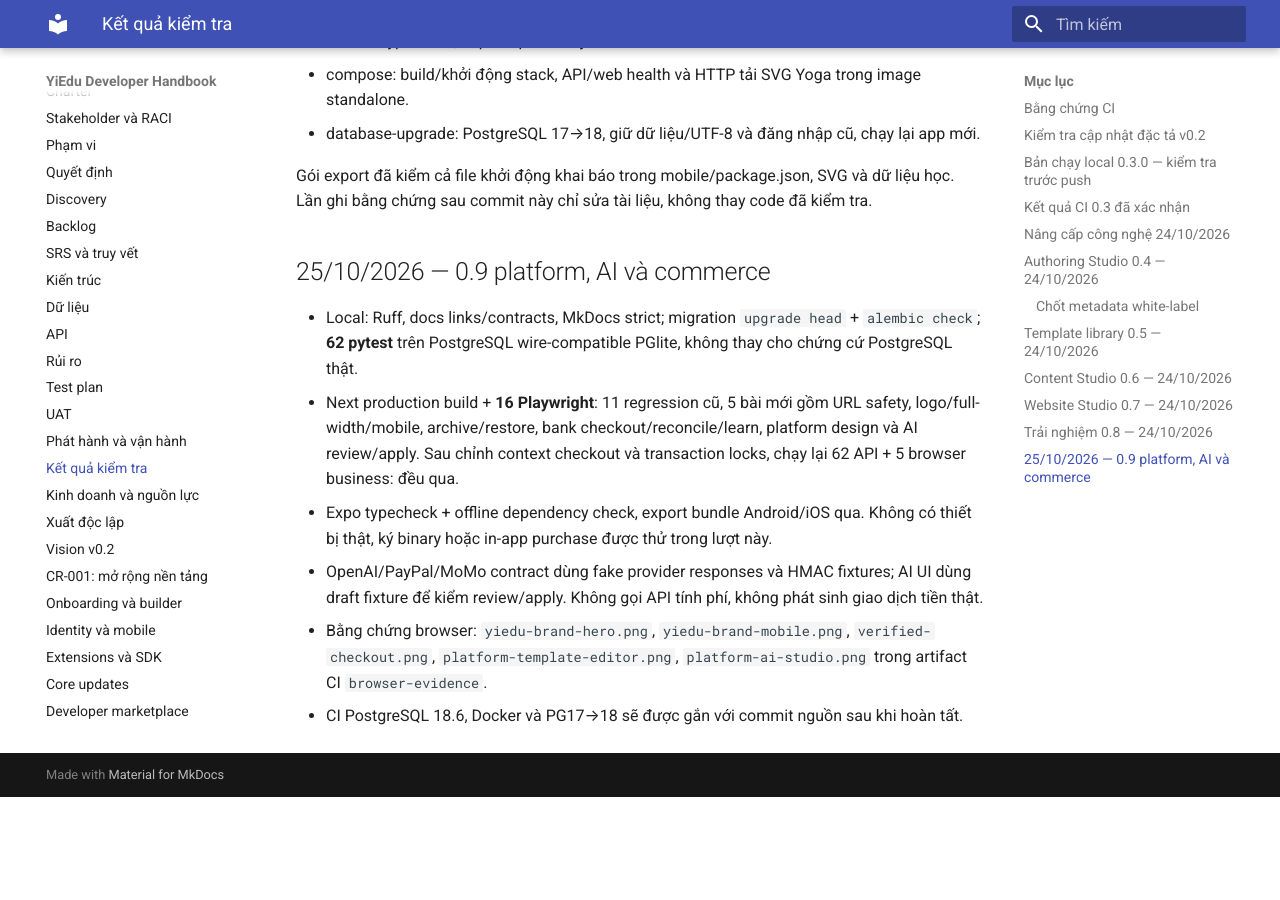
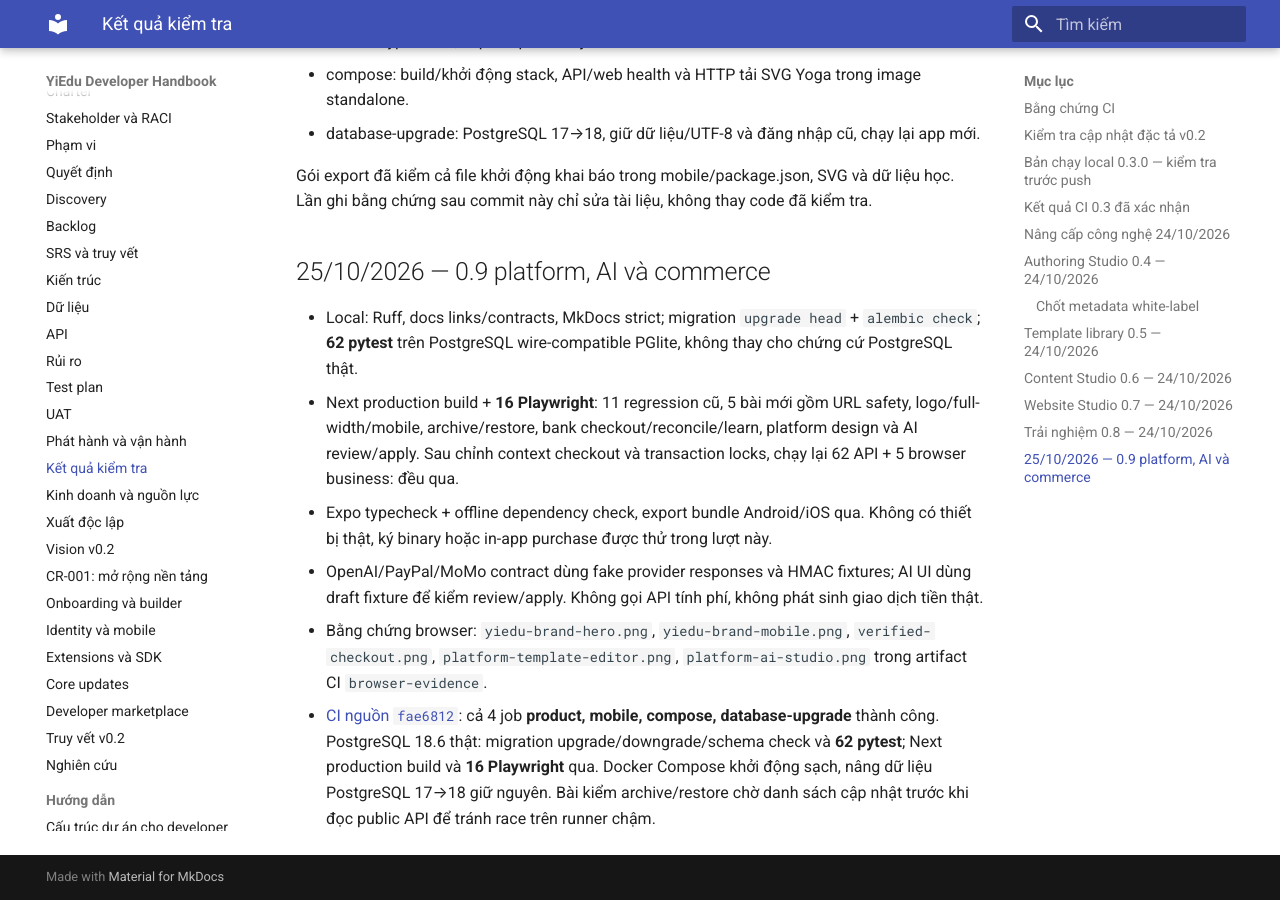
Before and after one commit to tuantruong1368/yiedu, an MkDocs documentation site: the page built from handbook/product/verification.md, in a window 1280 px wide and 900 px high, scrolled down 7385 px. Built offline with MkDocs 1.6.1 and Material for MkDocs 9.7.7, drawn with Linux system fonts in a browser that asks for light colours; before the commit the page ends 8182 px from its top, so only the background shows below that.

Commit message:
Document verified YiEdu 0.9 release and source CI evidence
Record the passing PostgreSQL, browser, Compose, Expo and database-upgrade checks and align the project map with the verified source commit.

```diff
--- a/handbook/product/verification.md
+++ b/handbook/product/verification.md
@@ -276,4 +276,7 @@
   để kiểm review/apply. Không gọi API tính phí, không phát sinh giao dịch tiền thật.
 - Bằng chứng browser: `yiedu-brand-hero.png`, `yiedu-brand-mobile.png`, `verified-checkout.png`,
   `platform-template-editor.png`, `platform-ai-studio.png` trong artifact CI `browser-evidence`.
-- CI PostgreSQL 18.6, Docker và PG17→18 sẽ được gắn với commit nguồn sau khi hoàn tất.
+- [CI nguồn `fae6812`](https://github.com/tuantruong1368/yiedu/actions/runs/40123416075): cả 4 job **product, mobile, compose, database-upgrade** thành công.
+  PostgreSQL 18.6 thật: migration upgrade/downgrade/schema check và **62 pytest**; Next production build
+  và **16 Playwright** qua. Docker Compose khởi động sạch, nâng dữ liệu PostgreSQL 17→18 giữ nguyên.
+  Bài kiểm archive/restore chờ danh sách cập nhật trước khi đọc public API để tránh race trên runner chậm.
```
Also changed, not shown: handbook/guides/project-structure.md (+1 -1 lines), handbook/product/release-0.9.md (+2 -1 lines).
